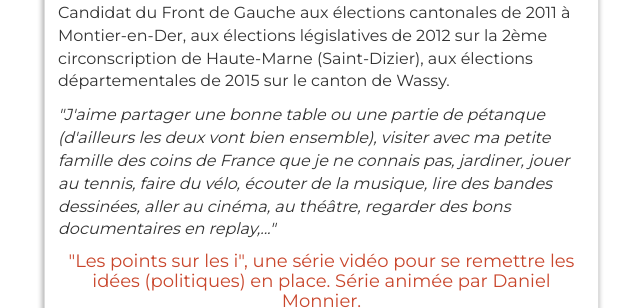
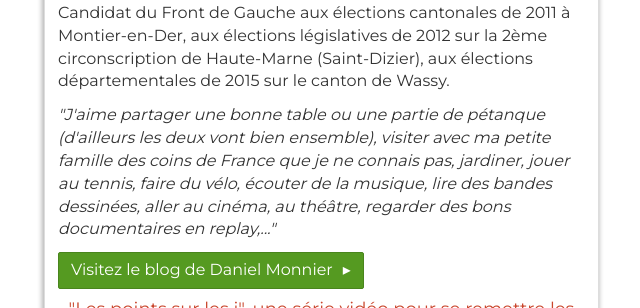
Before and after one commit to HauteMarneInsoumise/HauteMarneInsoumise.github.io, a Jekyll site: the page built from pages/nos-candidats-legislatives-2017.html, in a window 1280 px wide and 900 px high, scrolled down 2128 px, cut to the strip 0-308 px from the top of the window. Shown: the whole strip, without its empty margins (611-1251 px from the left). Built offline with Jekyll 4.4.1, drawn with Linux system fonts in a browser that asks for light colours.

Commit message:
link to Daniel's blog

```diff
--- a/pages/nos-candidats-legislatives-2017.html
+++ b/pages/nos-candidats-legislatives-2017.html
@@ -62,6 +62,8 @@
           <p>Candidat du Front de Gauche aux élections cantonales de 2011 à Montier-en-Der, aux élections législatives de 2012 sur la 2ème circonscription de Haute-Marne (Saint-Dizier), aux élections départementales de 2015 sur le canton de Wassy.</p>
           <p><em>"J'aime partager une bonne table ou une partie de pétanque (d'ailleurs les deux vont bien ensemble), visiter avec ma petite famille des coins de France que je ne connais pas, jardiner, jouer au tennis, faire du vélo, écouter de la musique, lire des bandes dessinées, aller au cinéma, au théâtre, regarder des bons documentaires en replay,..."</em></p>
 
+          <p><a class="btn btn-info" href=" https://citoyendanielmonnier.wordpress.com/">Visitez le blog de Daniel Monnier<span class="more-arrow">&rtrif;</span></a></p>
+
           <h3>"Les points sur les i", une série vidéo pour se remettre les idées (politiques) en place. Série animée par Daniel Monnier. </h3>
 
           <div class="embed-responsive embed-responsive-16by9">
```
